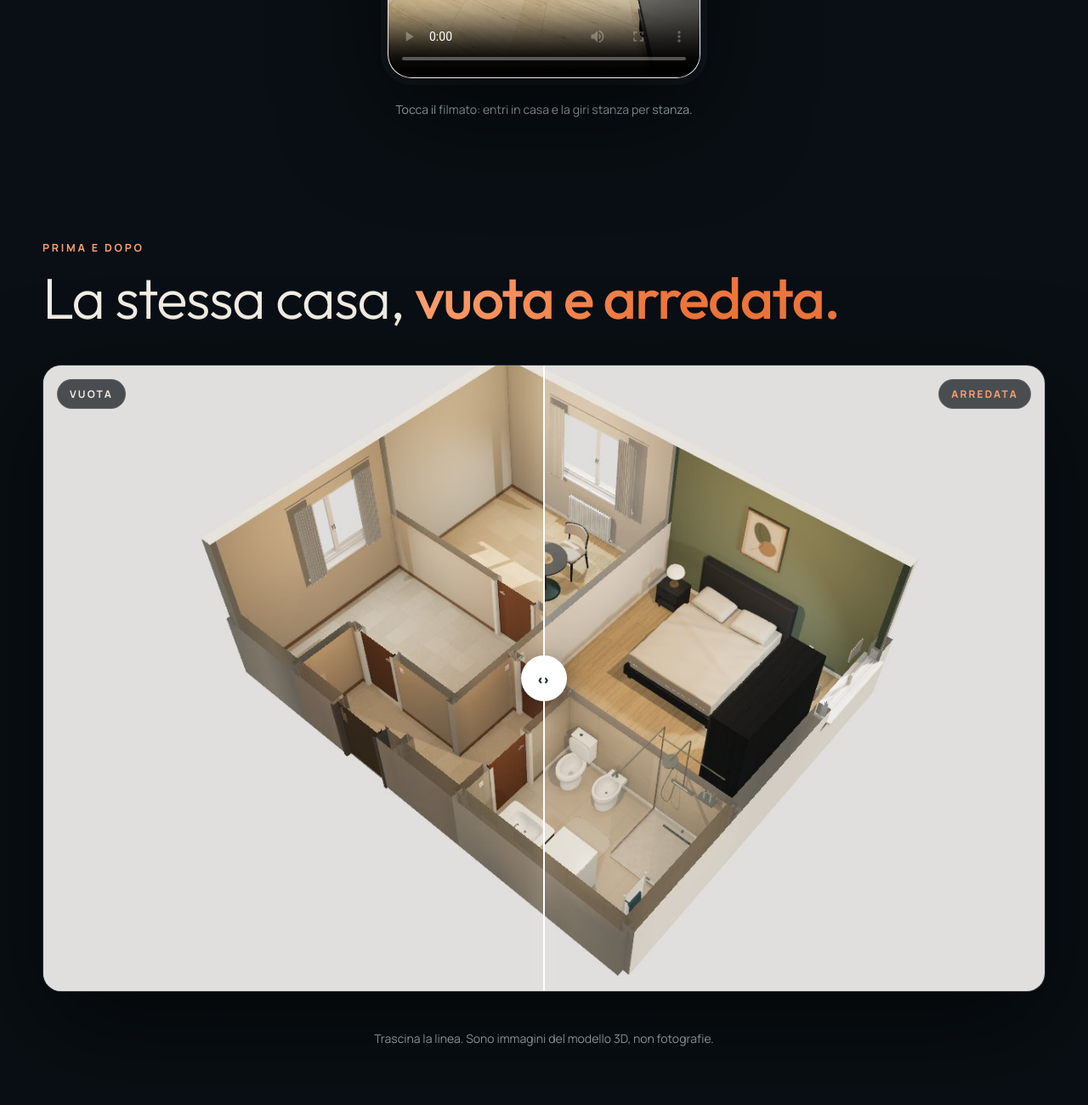
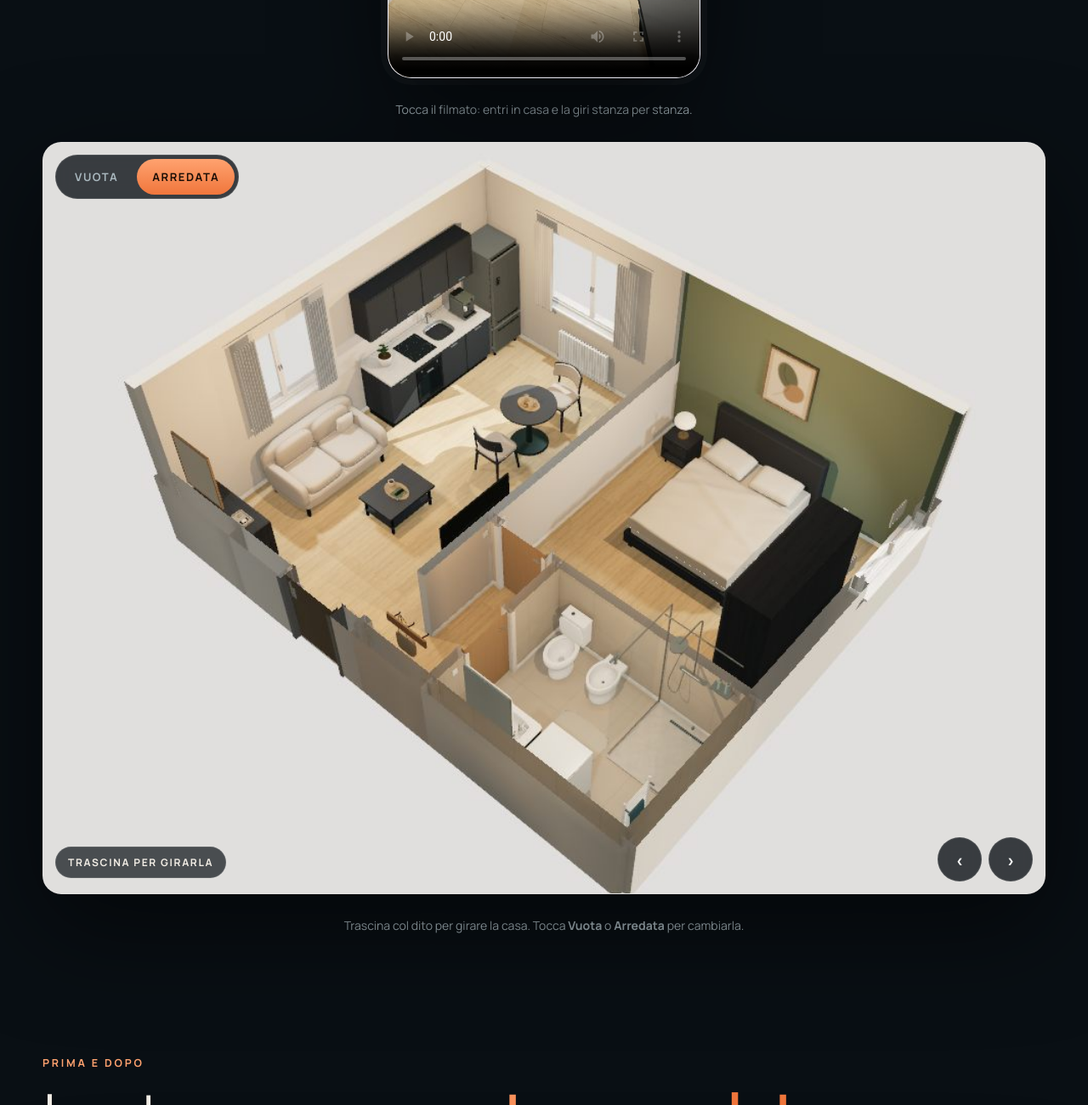
Before and after one commit to Colomb1991/unfold, a plain HTML site: page case/esempio-49/index.html in a window 1280 px wide. Shown: the part 856-2156 px from the top of the page at 85% size. Drawn offline with Linux system fonts and the light colour scheme; grey boxes are pictures that could not be loaded.

Commit message:
Sito del 2026-11-26 15:21

```diff
--- a/case/esempio-49/index.html
+++ b/case/esempio-49/index.html
@@ -31,7 +31,16 @@
     <figcaption class="filmato__eti">La visita dentro casa</figcaption>
   </figure>
   <p class="sotto-confronto">Tocca il filmato: entri in casa e la giri stanza per stanza.</p>
-
+  <div class="giro" data-base="img/giro/" data-n="8" data-variante="arredata">
+    <img class="giro__img" src="img/giro/arredata-0.jpg" alt="Bilocale di esempio vista dall'alto" draggable="false">
+    <div class="giro__scelta" role="group" aria-label="Vuota o arredata">
+      <button type="button" data-variante-scelta="vuota" aria-pressed="false">Vuota</button>
+      <button type="button" data-variante-scelta="arredata" aria-pressed="true">Arredata</button>
+    </div>
+    <span class="giro__aiuto">Trascina per girarla</span>
+    <div class="giro__frecce"><button type="button" data-gira="-1" aria-label="Gira a sinistra">‹</button><button type="button" data-gira="1" aria-label="Gira a destra">›</button></div>
+  </div>
+  <p class="sotto-confronto">Trascina col dito per girare la casa. Tocca <strong>Vuota</strong> o <strong>Arredata</strong> per cambiarla.</p>
   <section class="blocco">
     <div class="capo"><p class="occhiello">Prima e dopo</p><h2>La stessa casa, <em>vuota e arredata.</em></h2></div>
     <div class="confronto">
```
Also changed, not shown: case/esempio-49/img/giro/arredata-0.jpg (added), case/esempio-49/img/giro/arredata-1.jpg (added), case/esempio-49/img/giro/arredata-2.jpg (added), case/esempio-49/img/giro/arredata-3.jpg (added), case/esempio-49/img/giro/arredata-4.jpg (added), case/esempio-49/img/giro/arredata-5.jpg (added), case/esempio-49/img/giro/arredata-6.jpg (added), case/esempio-49/img/giro/arredata-7.jpg (added), case/esempio-49/img/giro/vuota-0.jpg (added), case/esempio-49/img/giro/vuota-1.jpg (added), case/esempio-49/img/giro/vuota-2.jpg (added), case/esempio-49/img/giro/vuota-3.jpg (added), case/esempio-49/img/giro/vuota-4.jpg (added), case/esempio-49/img/giro/vuota-5.jpg (added), 2 more files.
